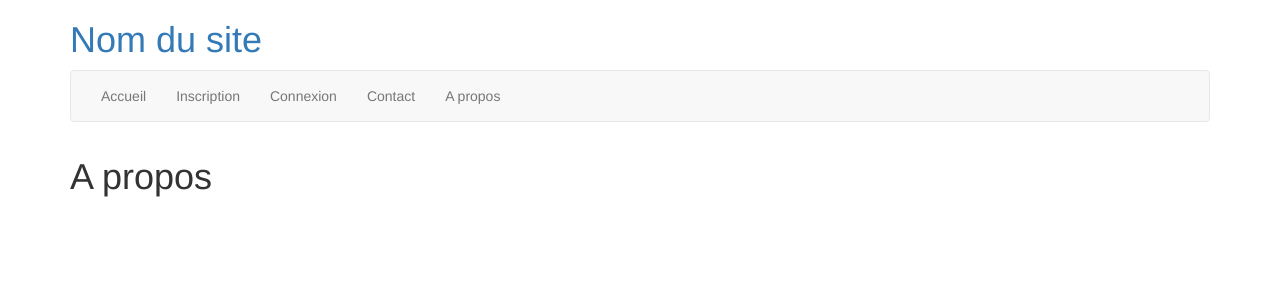
After one commit to Mobize/Projet-Symfony-equipe, a Symfony app: template templates/apropos/index.html.twig in a window 1280 px wide. The commit adds this page. Shown: the top 300 px of the page. Run offline with Twig, Linux system fonts and the light colour scheme; the template is opened without the code that fills it, so the values that code supplies are empty; some libraries are stand-ins or nearby versions.

Commit message:
ajout apropos

```diff
--- /dev/null
+++ b/templates/apropos/index.html.twig
@@ -0,0 +1,7 @@
+{% extends 'layout.html.twig' %}
+
+{% block content %}
+
+    <h1>A propos</h1>
+
+ {% endblock %}
--- a/templates/index/index.html.twig
+++ b/templates/index/index.html.twig
@@ -53,7 +53,7 @@
 										</ul>
 									</li> #}
 									<li><a href="{{ path('app_contact_index') }}" data-hover="Contact">Contact</a></li>
-									<li><a href="#" data-hover="Lien">Lien</a></li>
+									<li><a href="{{ path('app_apropos_index') }}" data-hover="A propos">A propos</a></li>
 								</ul>
 								<div class="clearfix"> </div>
 							</div>
--- a/templates/layout.html.twig
+++ b/templates/layout.html.twig
@@ -78,7 +78,7 @@
 										</ul>
 									</li> #}
 									<li><a href="{{ path('app_contact_index') }}" data-hover="Contact">Contact</a></li>
-									<li><a href="#" data-hover="Lien">Lien</a></li>
+									<li><a href="{{ path('app_apropos_index') }}" data-hover="A propos">A propos</a></li>
                                                                         {# class="active" #}
 								</ul>
 								<div class="clearfix"> </div>
```
Also changed, not shown: src/Controller/AproposController.php (added, +19 -0 lines).
